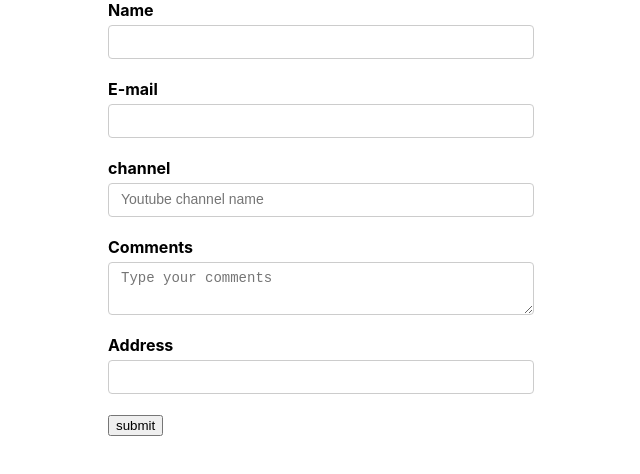
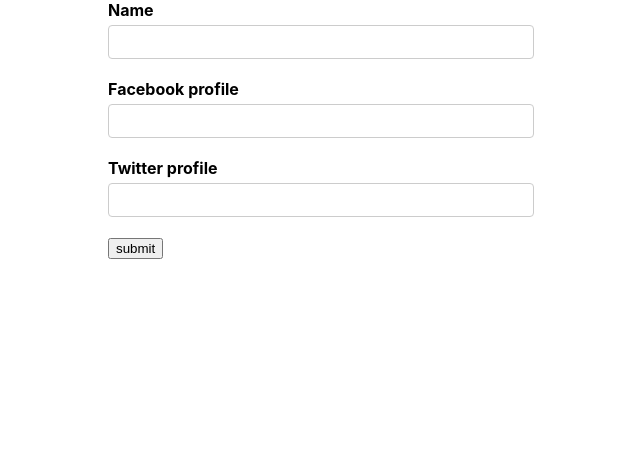
Before and after one commit to MohammadPj/formik-samples, a React (Create React App) app: page / in a window 1280 px wide. Shown: the top 474 px of the page, without its empty margins (319-959 px from the left). Built offline with nearby package versions, Linux system fonts and the light colour scheme.

Commit message:
20- nested objects in initialValues

```diff
--- a/src/components/YoutubeForm.js
+++ b/src/components/YoutubeForm.js
@@ -5,10 +5,10 @@
 
 const initialValues = {
   name: "",
-  email: "",
-  channel: "",
-  comments: "",
-  address: "",
+  social: {
+    facebook: "",
+    twitter: ""
+  }
 };
 
 const onSubmit = (values) => {
@@ -17,9 +17,6 @@
 
 const validationSchema = Yup.object({
   name: Yup.string().required("Required!"),
-  email: Yup.string().email("invalid email format").required("Required!"),
-  channel: Yup.string().required("Required!"),
-  comments: Yup.string(),
 });
 
 const YoutubeForm = () => {
@@ -37,54 +34,13 @@
         </div>
 
         <div className="form-control">
-          <label htmlFor="email"> E-mail </label>
-          <Field type="email" id="email" name="email" />
-          <ErrorMessage name={"email"} >
-            {
-              (errorMessage) => <div className={"error"}>{errorMessage}</div>
-            }
-          </ErrorMessage>
+          <label htmlFor={"facebook"}>Facebook profile</label>
+          <Field type={"text"} id={"facebook"} name={"social.facebook"} />
         </div>
 
         <div className="form-control">
-          <label htmlFor="channel"> channel </label>
-          <Field
-            type="text"
-            id="channel"
-            name="channel"
-            placeHolder="Youtube channel name"
-          />
-          <ErrorMessage name={"channel"} />
-        </div>
-
-        <div className="form-control">
-          <label htmlFor="comments"> Comments </label>
-          <Field
-            as="textarea"
-            type="text"
-            id="comments"
-            name="comments"
-            placeHolder="Type your comments"
-          />
-          <ErrorMessage name={"comments"} />
-        </div>
-
-        <div className="form-control">
-          <label htmlFor="address"> Address </label>
-          <Field name="address">
-            {
-              (props) => {
-                console.log("render props", props)
-                const {field, form, meta} = props
-                return (
-                  <div>
-                    <input type={"text"} id="address" {...field}  />
-                    {meta.touched && meta.error && <div>{meta.error}</div>}
-                  </div>
-                )
-              }
-            }
-          </Field>
+          <label htmlFor={"twitter"}>Twitter profile</label>
+          <Field type={"text"} id={"twitter"} name={"social.twitter"} />
         </div>
 
         <button type={"submit"}>submit</button>
```
